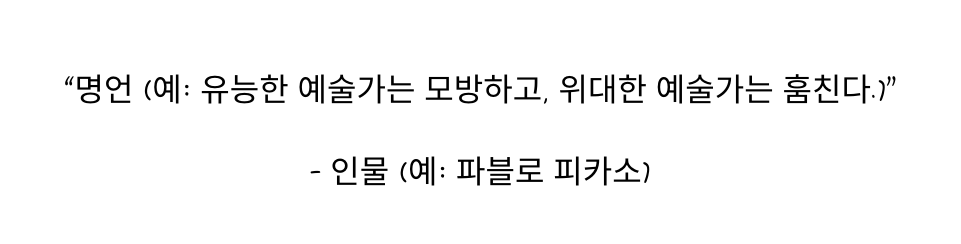
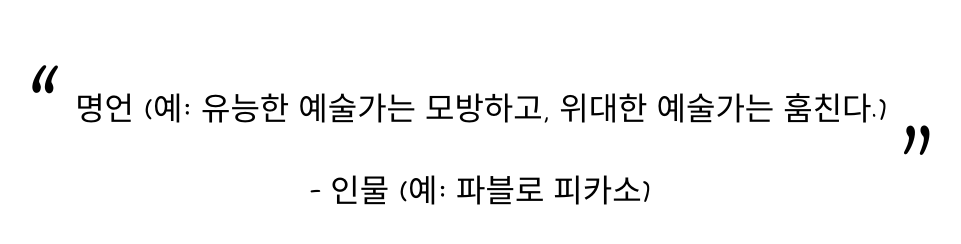
Before and after one commit to son1473/learn_position, a plain HTML site: page display-relative2/index.html in a window 1280 px wide. Shown: the whole page, without its empty margins (160-1121 px from the left). Drawn offline with Linux system fonts and the light colour scheme.

Commit message:
second position relative with wise_saying

```diff
--- a/display-relative2/css/styles.css
+++ b/display-relative2/css/styles.css
@@ -10,6 +10,18 @@
   margin-top: 50px;
 }
 
-/*
-이곳에 코드를 작성하세요.
-*/
+.quote #quote1 {
+	font-size: 96px;
+	position: relative;
+	top: 20px;
+}
+
+.quote #quote2 {
+	font-size: 96px;
+	position: relative;
+	top: 80px;
+}
+
+#wise_saying {
+	margin: 0 15px;
+}
--- a/display-relative2/index.html
+++ b/display-relative2/index.html
@@ -8,7 +8,7 @@
 </head>
 <body>
   <div class="quote">
-    “명언 (예: 유능한 예술가는 모방하고, 위대한 예술가는 훔친다.)”
+    <span id="quote1">“</span><span id="wise_saying">명언 (예: 유능한 예술가는 모방하고, 위대한 예술가는 훔친다.)</span><span id="quote2">”</span>
     <div class="figure">- 인물 (예: 파블로 피카소)</div>
   </div>
 </body>
```
